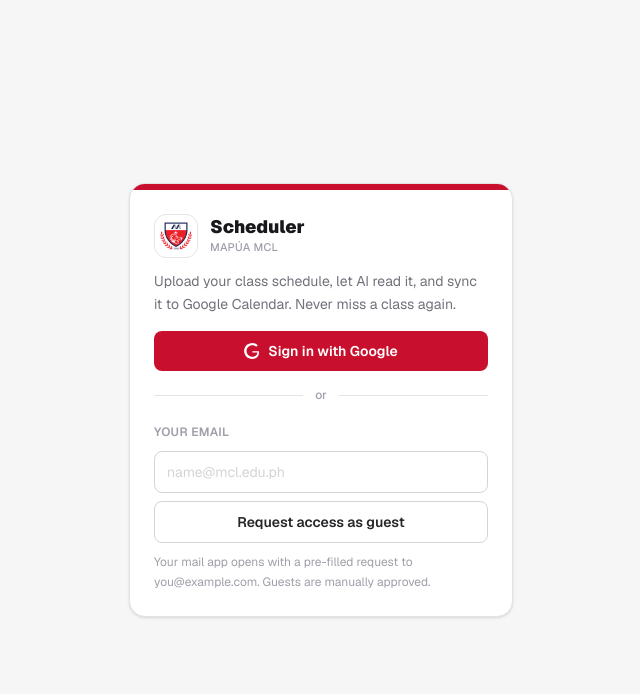
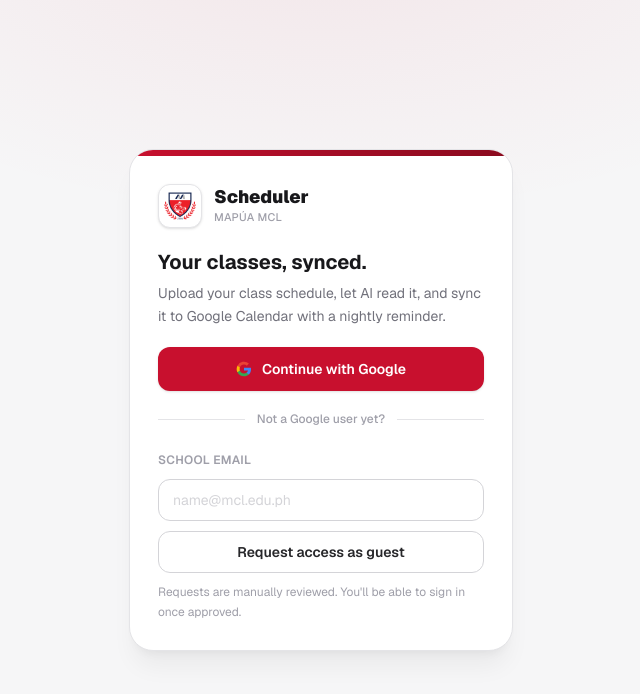
Before and after one commit to Soyaaaa081305/SchedulerGoogleSomethingIdk, a Next.js app: page / in a window 1280 px wide. Shown: the top 694 px of the page, without its empty margins (319-959 px from the left). Built offline with nearby package versions, Linux system fonts and the light colour scheme; no server answers.

Commit message:
Design overhaul: remove emojis, status dot replaces Calendar text, redesigned sign-in without support email, SVG icons in onboarding, animated modals, polished buttons

```diff
--- a/app/globals.css
+++ b/app/globals.css
@@ -37,3 +37,39 @@
 .toast-in {
   animation: toast-in 0.2s ease-out;
 }
+
+@keyframes modal-pop {
+  from {
+    opacity: 0;
+    transform: translateY(12px) scale(0.98);
+  }
+  to {
+    opacity: 1;
+    transform: translateY(0) scale(1);
+  }
+}
+
+@keyframes fade-in {
+  from {
+    opacity: 0;
+  }
+  to {
+    opacity: 1;
+  }
+}
+
+.modal-pop {
+  animation: modal-pop 0.22s ease-out;
+}
+
+.fade-in {
+  animation: fade-in 0.18s ease-out;
+}
+
+@media (prefers-reduced-motion: reduce) {
+  .modal-pop,
+  .fade-in,
+  .toast-in {
+    animation: none;
+  }
+}
--- a/components/ScheduleTable.tsx
+++ b/components/ScheduleTable.tsx
@@ -168,12 +168,17 @@
               <div className="flex flex-wrap items-center gap-3">
                 <DayBadges days={s.daysOfWeek} />
                 <span
-                  className={`rounded-full px-2 py-0.5 text-xs font-medium ${
+                  className={`flex items-center gap-1 rounded-full px-2 py-0.5 text-xs font-medium ${
                     s.synced ? "bg-green-100 text-green-700" : "bg-amber-100 text-amber-700"
                   }`}
                   title={s.synced ? "Synced to Google Calendar" : "Not synced"}
                 >
-                  {s.synced ? "✓ synced" : "unsynced"}
+                  {s.synced ? (
+                    <svg width="10" height="10" viewBox="0 0 24 24" fill="none" strokeWidth={3.5} stroke="currentColor" aria-hidden="true">
+                      <path strokeLinecap="round" strokeLinejoin="round" d="M5 13l4 4L19 7" />
+                    </svg>
+                  ) : null}
+                  {s.synced ? "synced" : "unsynced"}
                 </span>
                 <Button variant="secondary" onClick={() => startEdit(s)} aria-label={`Edit ${s.courseName}`}>
                   Edit
--- a/components/SignIn.tsx
+++ b/components/SignIn.tsx
@@ -11,7 +11,38 @@
 function deviceInfo(): string {
   const ua = navigator.userAgent;
   const isPhone = /iPhone|Android/i.test(ua);
-  return `${isPhone ? "Mobile" : "Desktop"} · ${navigator.platform || "unknown platform"} · ${navigator.language ?? "en"}`;
+  return `${isPhone ? "Mobile" : "Desktop"} - ${navigator.platform || "unknown platform"} - ${navigator.language ?? "en"}`;
+}
+
+function GoogleIcon() {
+  return (
+    <svg className="h-4 w-4" viewBox="0 0 24 24" aria-hidden="true">
+      <path
+        fill="#4285F4"
+        d="M22.56 12.25c0-.78-.07-1.53-.2-2.25H12v4.26h5.92a5.06 5.06 0 0 1-2.2 3.32v2.77h3.57c2.08-1.92 3.27-4.74 3.27-8.1z"
+      />
+      <path
+        fill="#34A853"
+        d="M12 23c2.97 0 5.46-.98 7.28-2.66l-3.57-2.77c-.98.66-2.23 1.06-3.71 1.06-2.86 0-5.29-1.93-6.16-4.53H2.18v2.84A11 11 0 0 0 12 23z"
+      />
+      <path
+        fill="#FBBC05"
+        d="M5.84 14.1a6.6 6.6 0 0 1 0-4.2V7.06H2.18a11 11 0 0 0 0 9.88l3.66-2.84z"
+      />
+      <path
+        fill="#EA4335"
+        d="M12 5.38c1.62 0 3.06.56 4.21 1.64l3.15-3.15A11 11 0 0 0 2.18 7.06l3.66 2.84C6.71 7.3 9.14 5.38 12 5.38z"
+      />
+    </svg>
+  );
+}
+
+function CheckIcon() {
+  return (
+    <svg className="h-6 w-6 text-white" viewBox="0 0 24 24" fill="none" strokeWidth={3} stroke="currentColor" aria-hidden="true">
+      <path strokeLinecap="round" strokeLinejoin="round" d="M5 13l4 4L19 7" />
+    </svg>
+  );
 }
 
 export default function SignIn() {
@@ -24,16 +55,16 @@
   const requestGuestAccess = async () => {
     const email = guestEmail.trim().toLowerCase();
     if (!EMAIL_RE.test(email)) {
-      setError("Enter a valid email — e.g. name@mcl.edu.ph.");
+      setError("Enter a valid email - e.g. name@mcl.edu.ph.");
       return;
     }
     setError(null);
     setRequesting(true);
 
-    const subject = encodeURIComponent(`Scheduler access request — ${email}`);
+    const subject = encodeURIComponent(`Scheduler access request - ${email}`);
     const body = encodeURIComponent(
       [
-        "Hi! I'd like access to the Scheduler app (Mapúa MCL schedule sync).",
+        "Hi! I'd like access to the Scheduler app (Mapua MCL schedule sync).",
         "",
         `My email: ${email}`,
         "",
@@ -50,19 +81,25 @@
     try {
       localStorage.setItem("scheduler-guest-request", email);
     } catch {
-      // private mode — ignore
+      // private mode - ignore
     }
     setSent({ email });
     setRequesting(false);
   };
 
   return (
-    <main className="flex min-h-screen items-center justify-center bg-[#f6f6f7] px-4 py-8">
-      <div className="w-full max-w-sm overflow-hidden rounded-2xl border border-zinc-200 bg-white shadow-sm">
-        <div className="h-1.5 bg-[#c8102e]" aria-hidden="true" />
-        <div className="p-6">
+    <main
+      className="flex min-h-screen items-center justify-center bg-[#f6f6f7] px-4 py-8"
+      style={{
+        background:
+          "radial-gradient(1000px 500px at 50% -10%, rgba(200,16,46,0.07), transparent 60%), #f6f6f7",
+      }}
+    >
+      <div className="modal-pop w-full max-w-sm overflow-hidden rounded-3xl border border-zinc-200 bg-white shadow-xl shadow-zinc-900/5">
+        <div className="h-1.5 bg-gradient-to-r from-[#c8102e] via-[#a50d26] to-[#8a0a1e]" aria-hidden="true" />
+        <div className="p-7">
           <div className="flex items-center gap-3">
-            <span className="flex h-11 w-11 shrink-0 items-center justify-center overflow-hidden rounded-xl border border-zinc-200 bg-white">
+            <span className="flex h-11 w-11 shrink-0 items-center justify-center overflow-hidden rounded-xl border border-zinc-200 bg-white shadow-sm">
               {/* eslint-disable-next-line @next/next/no-img-element */}
               <img
                 src="/mcl-logo-112.png"
@@ -80,9 +117,12 @@
             </div>
           </div>
 
-          <p className="mt-3 text-sm leading-relaxed text-zinc-500">
+          <h2 className="mt-5 text-xl font-bold text-zinc-900">
+            Your classes, synced.
+          </h2>
+          <p className="mt-1.5 text-sm leading-relaxed text-zinc-500">
             Upload your class schedule, let AI read it, and sync it to Google
-            Calendar. Never miss a class again.
+            Calendar with a nightly reminder.
           </p>
 
           <button
@@ -92,49 +132,49 @@
               signIn("google", { callbackUrl: "/" });
             }}
             disabled={signingIn}
-              className="mt-4 flex w-full items-center justify-center gap-2 rounded-lg bg-[#c8102e] px-4 py-2.5 text-sm font-semibold text-white transition-colors hover:bg-[#a50d26] disabled:opacity-50"
+            className="mt-5 flex w-full items-center justify-center gap-2.5 rounded-xl bg-[#c8102e] px-4 py-3 text-sm font-semibold text-white shadow-sm transition-all hover:bg-[#a50d26] hover:shadow-md active:scale-[0.99] disabled:opacity-60"
           >
             {signingIn ? (
-                "Redirecting…"
+              <span className="flex items-center gap-2.5">
+                <span className="h-4 w-4 animate-spin rounded-full border-2 border-white/40 border-t-white" />
+                Redirecting to Google...
+              </span>
             ) : (
               <>
-                  <svg className="h-4 w-4" viewBox="0 0 24 24" aria-hidden="true">
-                    <path
-                      fill="currentColor"
-                      d="M12.48 10.92v3.28h7.84c-.24 1.84-.853 3.187-1.787 4.133-1.147 1.147-2.933 2.4-6.053 2.4-4.827 0-8.6-3.893-8.6-8.667 0-4.773 3.773-8.666 8.6-8.666 2.64 0 4.52 1.013 5.907 2.36l2.28-2.28C18.24 1.007 15.6 0 12.48 0 5.533 0 .16 5.36.16 12c0 6.64 5.373 12 12.32 12 5.747 0 10.12-3.987 10.12-9.667 0-.747-.093-1.427-.213-1.853H12.48z"
-                    />
-                  </svg>
-                  Sign in with Google
+                <GoogleIcon />
+                Continue with Google
               </>
             )}
           </button>
 
-          <div className="my-4 flex items-center gap-3">
+          <div className="my-5 flex items-center gap-3">
             <span className="h-px flex-1 bg-zinc-200" />
-            <span className="text-xs font-medium text-zinc-400">or</span>
+            <span className="text-xs font-medium text-zinc-400">
+              Not a Google user yet?
+            </span>
             <span className="h-px flex-1 bg-zinc-200" />
           </div>
 
           {sent ? (
-            <div className="text-center">
-              <span className="text-3xl">📬</span>
-              <h2 className="mt-2 text-base font-black text-zinc-900">
-                Request sent!
-              </h2>
+            <div className="fade-in rounded-2xl border border-emerald-100 bg-emerald-50 p-5 text-center">
+              <span className="mx-auto flex h-12 w-12 items-center justify-center rounded-full bg-emerald-500 shadow-sm">
+                <CheckIcon />
+              </span>
+              <h3 className="mt-3 text-base font-bold text-zinc-900">
+                Request ready
+              </h3>
               <p className="mt-1.5 text-sm leading-relaxed text-zinc-600">
-                Your mail app opened with a ready request from{" "}
-                <span className="font-semibold text-zinc-900">{sent.email}</span>.
-                Press send, then sign in with Google once you&apos;re approved.
-              </p>
-              <p className="mt-2 text-xs text-zinc-400">
-                Mail app didn&apos;t open? Write to {SUPPORT_EMAIL} from your
-                school email.
+                Your mail app opened with a pre-filled request. Press send, and
+                sign in with Google once you&apos;re approved.
               </p>
             </div>
           ) : (
             <>
-              <label htmlFor="guest-email" className="text-xs font-semibold uppercase tracking-wide text-zinc-400">
-                Your email
+              <label
+                htmlFor="guest-email"
+                className="text-xs font-semibold uppercase tracking-wide text-zinc-400"
+              >
+                School email
               </label>
               <input
                 id="guest-email"
@@ -147,7 +187,7 @@
                   setError(null);
                 }}
                 placeholder="name@mcl.edu.ph"
-                className="mt-2 w-full rounded-lg border border-zinc-300 bg-white px-3 py-2.5 text-sm text-zinc-900 placeholder:text-zinc-300 focus:border-[#c8102e] focus:outline-none"
+                className="mt-2 w-full rounded-xl border border-zinc-300 bg-white px-3.5 py-2.5 text-sm text-zinc-900 placeholder:text-zinc-300 transition-colors focus:border-[#c8102e] focus:outline-none"
               />
               {error && (
                 <p className="mt-1.5 text-xs text-[#c8102e]">{error}</p>
@@ -156,13 +196,13 @@
                 type="button"
                 onClick={() => void requestGuestAccess()}
                 disabled={requesting}
-                className="mt-2 w-full rounded-lg border border-zinc-300 bg-white px-4 py-2.5 text-sm font-semibold text-zinc-800 transition-colors hover:border-[#c8102e] hover:text-[#c8102e] disabled:opacity-50"
+                className="mt-2.5 w-full rounded-xl border border-zinc-300 bg-white px-4 py-2.5 text-sm font-semibold text-zinc-800 transition-all hover:border-[#c8102e] hover:bg-[#fdeeef] hover:text-[#c8102e] active:scale-[0.99] disabled:opacity-50"
               >
-                {requesting ? "Opening mail…" : "Request access as guest"}
+                {requesting ? "Opening mail..." : "Request access as guest"}
               </button>
               <p className="mt-2.5 text-xs leading-relaxed text-zinc-400">
-                Your mail app opens with a pre-filled request to{" "}
-                {SUPPORT_EMAIL}. Guests are manually approved.
+                Requests are manually reviewed. You&apos;ll be able to sign in
+                once approved.
               </p>
             </>
           )}
```
Also changed, not shown: components/Header.tsx (+23 -19 lines), components/OnboardingModal.tsx (+47 -11 lines), components/ToastProvider.tsx (+16 -3 lines), components/UploadWizard.tsx (+22 -9 lines), components/ui.tsx (+25 -11 lines). Lines whose indentation alone changed are shown as unchanged.
